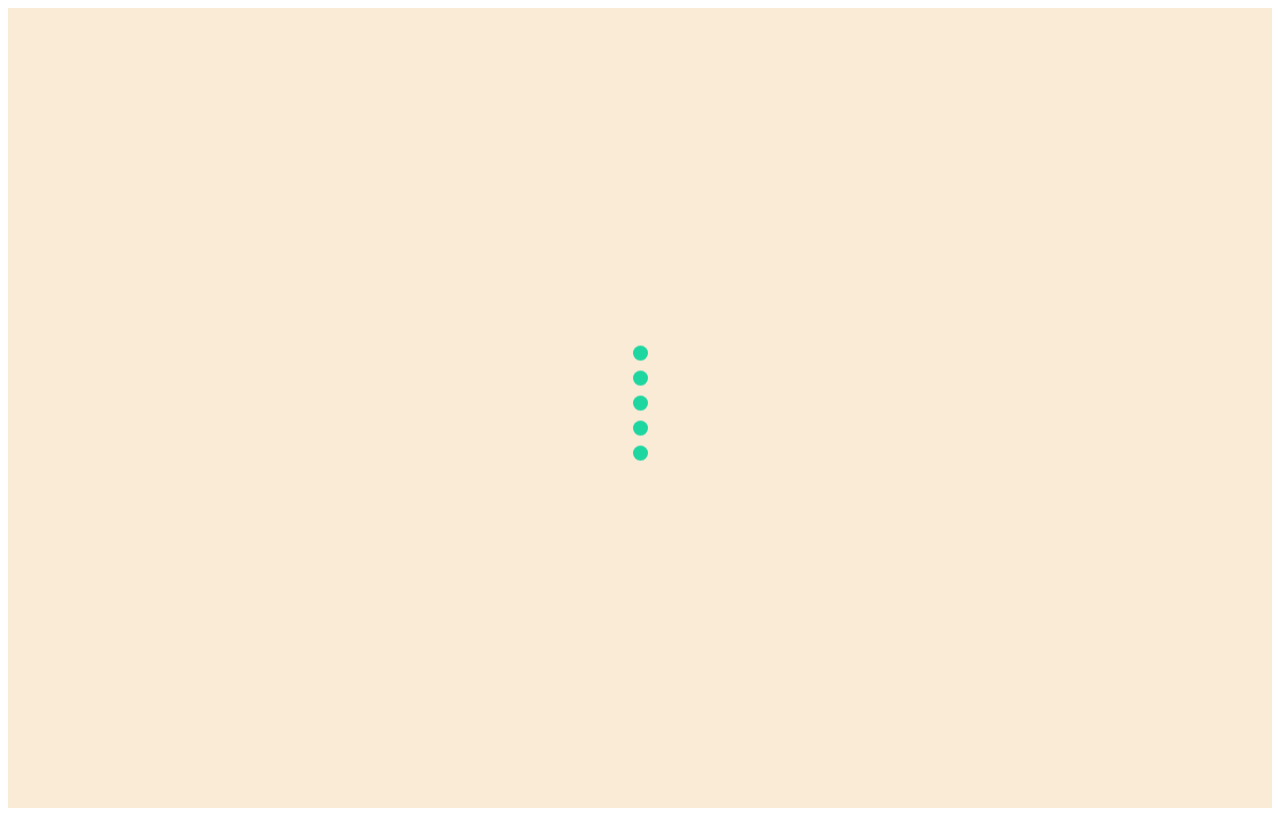
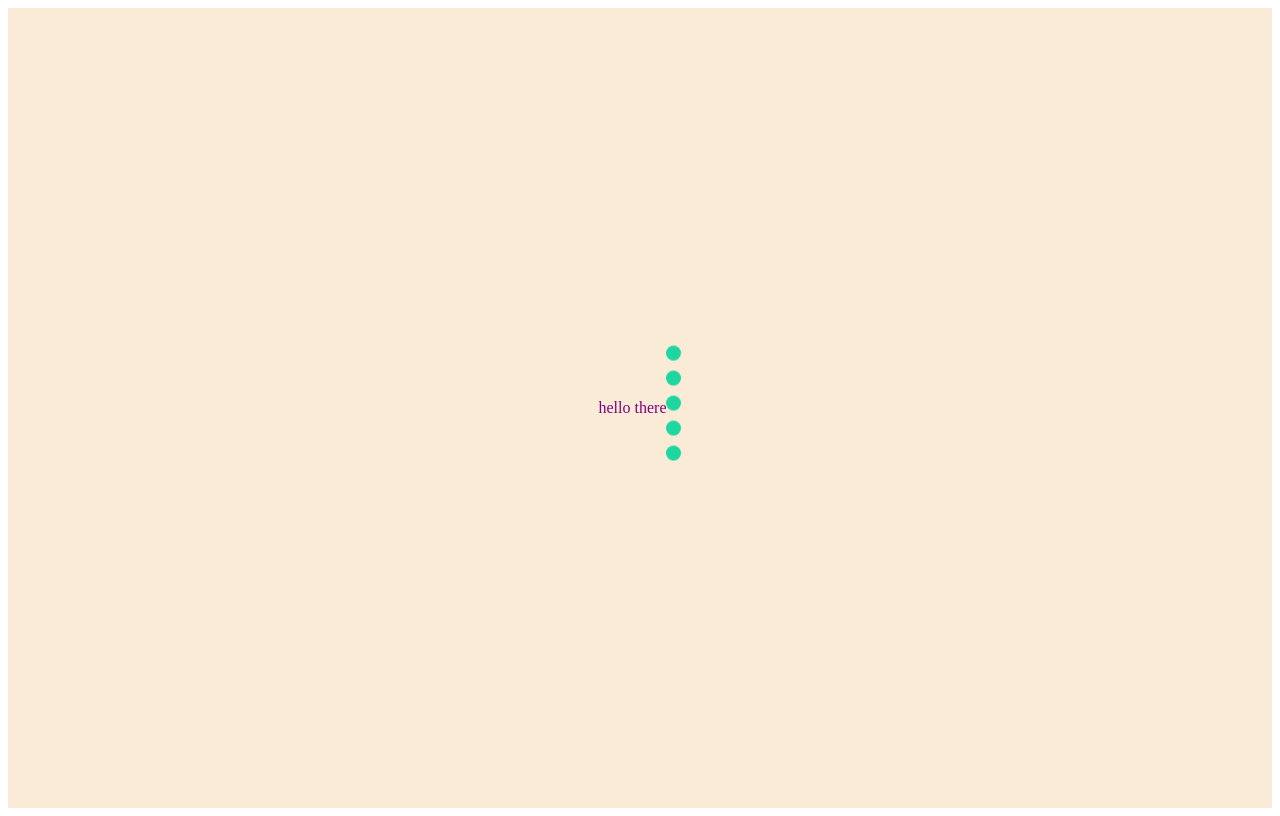
Before and after one commit to davies3matt/bounce, a React (Create React App) app: page / in a window 1280 px wide. Built offline with nearby package versions, Linux system fonts and the light colour scheme.

Commit message:
refactor(project): make pretty

```diff
--- a/src/App.tsx
+++ b/src/App.tsx
@@ -1,18 +1,30 @@
-import React from 'react';
-import BounceBall from './components/BounceBall';
+import React from "react";
+//Component Imports */
+import BounceBall from "./components/BounceBall";
+import Header from "./components/Header";
 
 const App = () => {
   return (
-    <div style={{backgroundColor: 'antiquewhite', height: '100vh', width: '100%', display: 'flex', justifyContent: 'center', alignItems: 'center'}}>
-    <div style={{}}>
-      <BounceBall/>
-      <BounceBall/>
-      <BounceBall/>
-      <BounceBall/>
-      <BounceBall/>
-    </div>
+    <div
+      style={{
+        backgroundColor: "antiquewhite",
+        height: "100vh",
+        width: "100%",
+        display: "flex",
+        justifyContent: "center",
+        alignItems: "center",
+      }}
+    >
+      <Header />
+      <div>
+        <BounceBall />
+        <BounceBall />
+        <BounceBall />
+        <BounceBall />
+        <BounceBall />
+      </div>
     </div>
   );
-}
+};
 
 export default App;
--- a/src/components/BounceBall/styles.css
+++ b/src/components/BounceBall/styles.css
@@ -1,6 +1,6 @@
 .animated {
-   -webkit-animation-duration: .5s;
-   animation-duration: .5s;
+  -webkit-animation-duration: 0.5s;
+  animation-duration: 0.5s;
   -webkit-animation-fill-mode: both;
   animation-fill-mode: both;
   -webkit-animation-timing-function: linear;
@@ -9,7 +9,8 @@
   -webkit-animation-iteration-count: infinite;
 }
 @-webkit-keyframes bounce {
-   0%, 100% {
+  0%,
+  100% {
     -webkit-transform: translateY(0);
   }
   50% {
@@ -17,7 +18,8 @@
   }
 }
 @keyframes bounce {
-   0%, 100% {
+  0%,
+  100% {
     transform: translateY(0);
   }
   50% {
--- /dev/null
+++ b/src/components/Header/index.tsx
@@ -0,0 +1,7 @@
+import React from "react";
+
+const Header = () => {
+  return <div style={{ color: "purple" }}>hello there</div>;
+};
+
+export default Header;
--- a/src/themes/images.tsx
+++ b/src/themes/images.tsx
@@ -1,7 +1,7 @@
-import bounceLogo from '../assets/icons/logo.png';
+import bounceLogo from "../assets/icons/logo.png";
 
 const Images = {
-    bounceLogo
-}
+  bounceLogo,
+};
 
 export default Images;
--- a/src/themes/index.tsx
+++ b/src/themes/index.tsx
@@ -1,3 +1,3 @@
-import Images from './images';
+import Images from "./images";
 
 export { Images };
```
Also changed, not shown: src/components/BounceBall/index.tsx (+9 -10 lines), src/index.tsx (+5 -8 lines), tsconfig.json (+2 -8 lines), 1 other file (tests, documents, lock files or other folders). Lines whose indentation alone changed are shown as unchanged.
